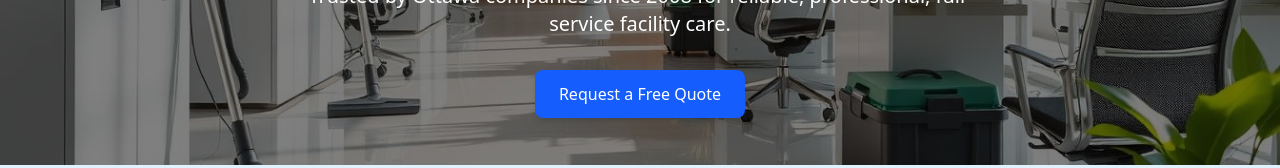
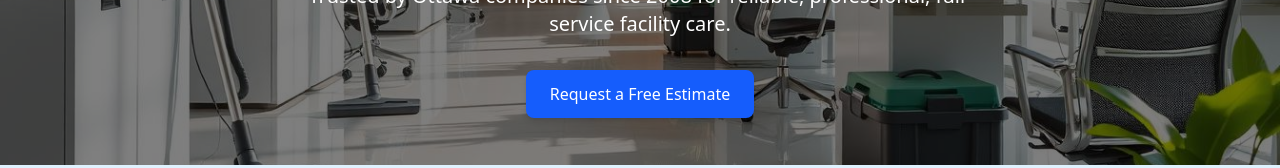
Before and after one commit to ronnymarca81/reyesms-web, a React (Vite) app: page / in a window 1280 px wide. Shown: the part 456-624 px from the top of the page. Built offline with nearby package versions, Linux system fonts and the light colour scheme.

Commit message:
Updatting Homepage button

```diff
--- a/src/pages/Home.tsx
+++ b/src/pages/Home.tsx
@@ -34,7 +34,7 @@ export const Home = () => {
               className="bg-blue-600 hover:bg-blue-700 px-6 py-3 rounded-lg font-medium shadow-md text-white"
               onClick={handleGetQuote}
             >
-              Request a Free Quote
+              Request a Free Estimate
             </button>
           </>
         }
```
